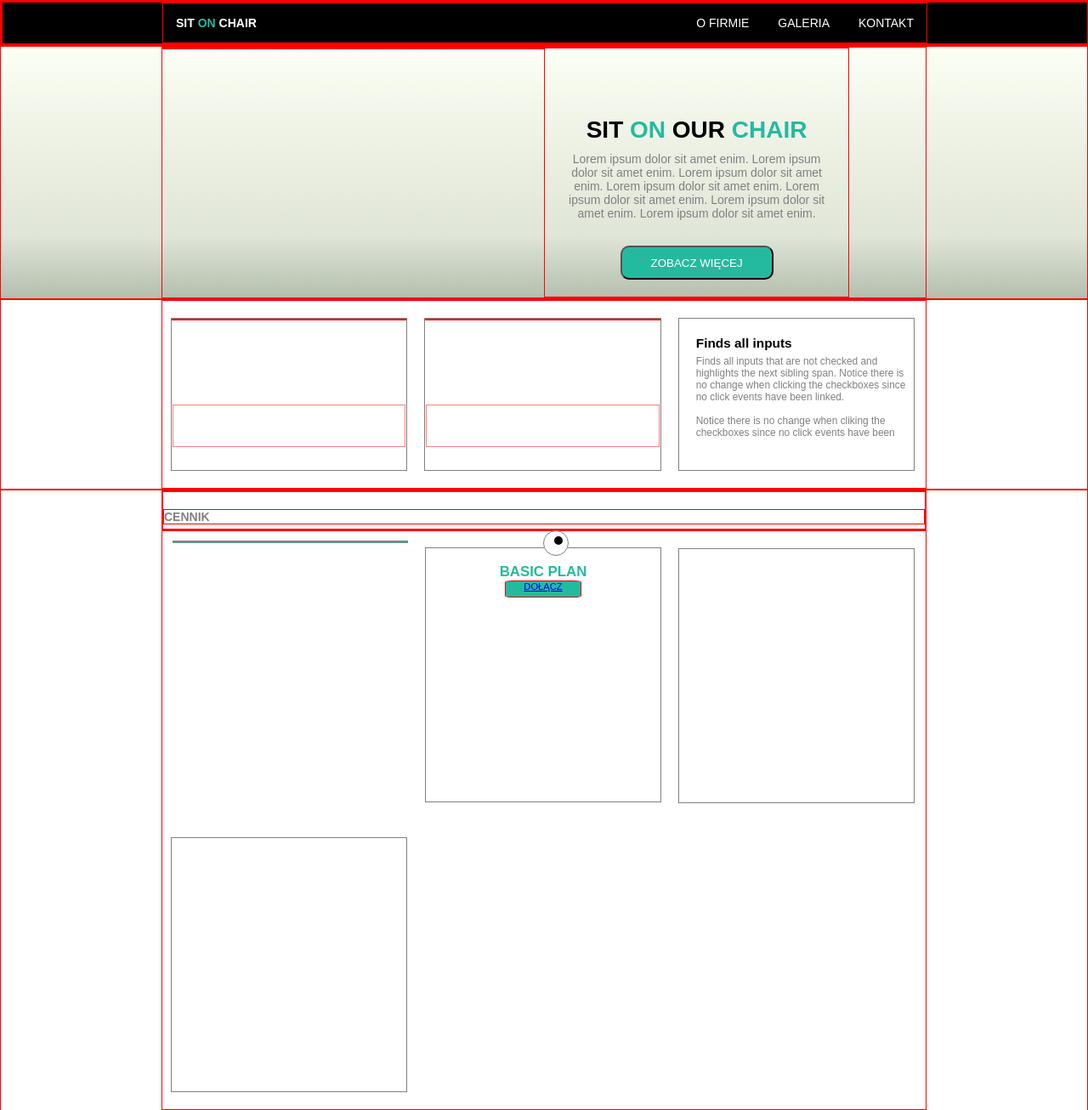
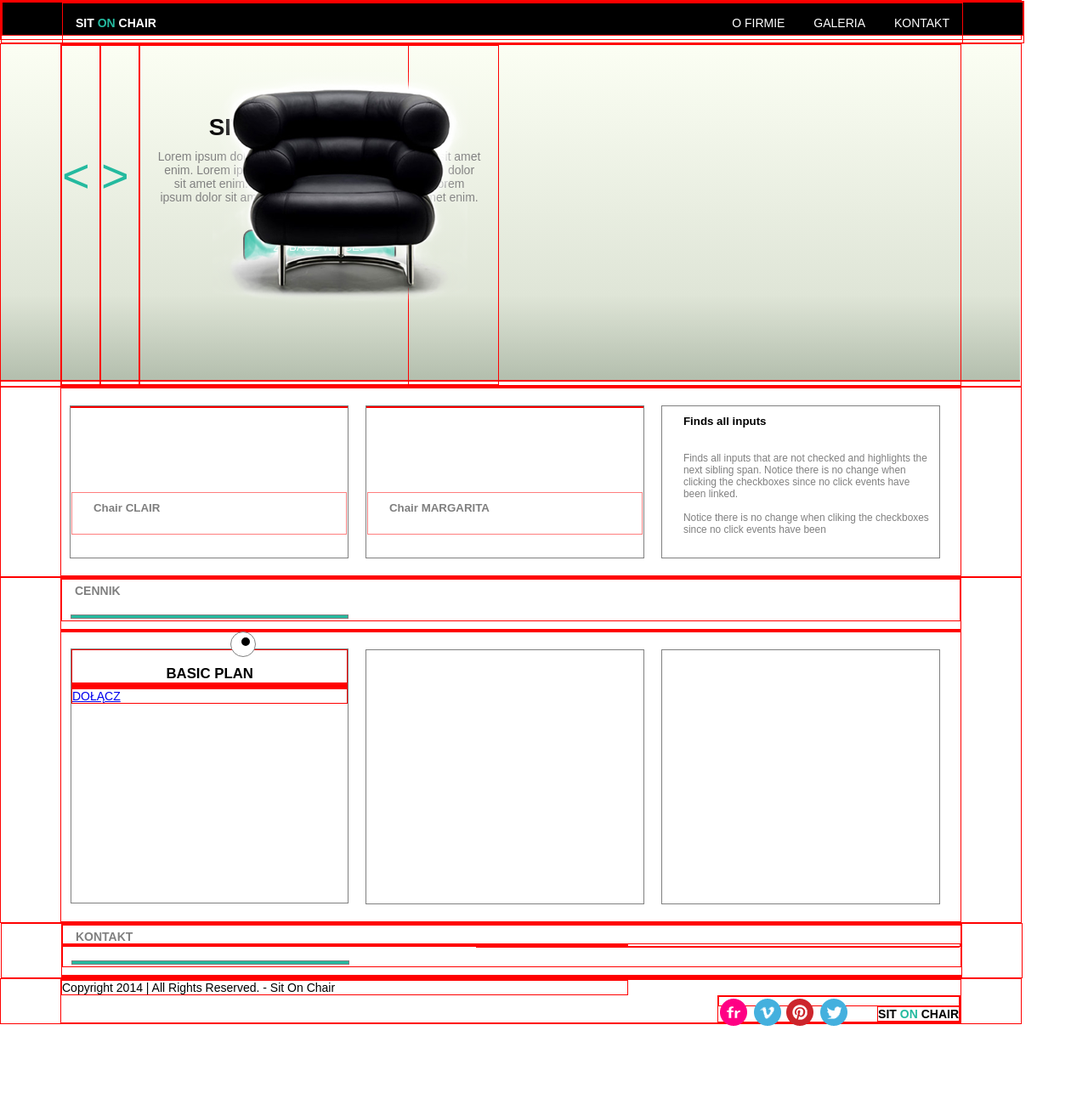
Before and after one commit to MalgorzataPawlak/Sit-on-Chair, a plain HTML site: page index.html in a window 1280 px wide. Shown: the top 1306 px of the page at 85% size. After the commit the page ends 1211 px from the top, so only its background shows below. Drawn offline with Linux system fonts and the light colour scheme.

Commit message:
Zaczęta sekcja gradient

```diff
--- a/css/style.css
+++ b/css/style.css
@@ -5,6 +5,7 @@
 body {
     font-family: Arial, sans-serif;
     font-size: 14px;
+    width: 1200px;
   }
 header {
   border: 1px solid red;
@@ -15,19 +16,35 @@ div {
   border: 1px solid red;
   box-sizing: border-box;
 }
+section, header {
+  width: 100%;
+}
 .black {
   background-color: black;
   color: white;
-  height: 50px;
+  height: 40px;
   width: 100%;
+}
+.max_width {
+  width: 1060px;
+  margin-left: 70px;
+  margin-right: 70px;
+  position: relative;
+}
+.row {
+  display: inline-block;
+  float: left;
+  margin: 0 auto;
+
+}
+
+/* header*/
+header {
+  height: 45px;
 }
 span {
   color: rgb(36, 186, 159);
 }
-.max_width {
-  width: 900px;
-  margin: 0 auto;
-  }
 h1 {
   padding: 15px;
   float: left;
@@ -49,38 +66,45 @@ li {
   display: inline-block;
   font-size: 14px;
 }
+
+/*sekcja gradient*/
 .gradient {
+  height: 400px;
   background-image: linear-gradient(#fcfff4);
   background: #fcfff4; /* Old browsers */
   background: -moz-linear-gradient(top, #fcfff4 0%, #dfe5d7 75%, #b3bead 100%); /* FF3.6-15 */
   background: -webkit-linear-gradient(top, #fcfff4 0%,#dfe5d7 75%,#b3bead 100%); /* Chrome10-25,Safari5.1-6 */
   background: linear-gradient(to bottom, #fcfff4 0%,#dfe5d7 75%,#b3bead 100%); /* W3C, IE10+, FF16+, Chrome26+, Opera12+, Safari7+ */
-  filter: progid:DXImageTransform.Microsoft.gradient( startColorstr='#fcfff4', endColorstr='#b3bead',GradientType=0 ); /* IE6-9 */
-copy);
+  filter: progid:DXImageTransform.Microsoft.gradient(startColorstr='#fcfff4', endColorstr='#b3bead',GradientType=0); /* IE6-9 */
+
+}
+.scrolling {
+  height: 400px;
+  width: 46px;
+  float: left;
+  display: inline-block;
+  font-size: 4em;
+  padding-top: 120px;
+  padding-bottom: 120px;
 }
 .lorem {
   text-align: center;
   color: gray;
   margin-bottom: 30px;
 }
-.przewijanie {
-  float: left;
-  display: inline-block;
-  height: 100%;
-  width: 10%;
-}
-.fotel {
+
+.armchair {
   float: left;
   display: inline-block;
   margin: 0 auto;
-  height: 100%;
+  height: 400px;
   width: 30%;
-  background-image: url("../images/black_chair.png");
-}
-.tekst {
+  position: absolute;
+  }
+.text {
   display: inline-block;
   margin: 0 auto;
-  height: 100%;
+  height: 400px;
   width: 40%;
   padding: 20px;
   text-align: center;
@@ -92,6 +116,9 @@ button {
   width: 180px;
   height: 40px;
   border-radius: 10px;
+}
+.over_boxes {
+  height: 50px;
 }
 .small_box {
   width: 31%;
@@ -110,7 +137,7 @@ button {
   background-size: cover;
   position: relative;
 }
-.pasek {
+.bar {
   opacity: 0.5;
   position: absolute;
   height: 50px;
@@ -126,18 +153,17 @@ button {
 .horizontal {
   height: 180px;
 }
+.pricelist {
+  height: 80px;
+}
+.clear {
+  clear:both;
+  display: block;
+}
 .max_width::after {
   clear:both;
   display: block;
   content: "";
-}
-.Clair {
-  background-image: url("/../images/box1_img.jpg");
-  background-size: cover;
-}
-.Margarita {
-  background-image: url("/../images/box2_img.jpg");
-  background-size: cover;
 }
 h3 {
   font-weight: 600;
@@ -146,14 +172,29 @@ h3 {
   margin-left: 20px;
   font-size: 1.1em;
 }
-.maly {
+.name {
+  font-size: 0.95em;
+  color: black;
+  margin-left: 20px;
+  margin-top: 5px;
+  padding: 5px;
+  font-weight: 600;
+}
+.small {
   font-size: 0.85em;
   color: grey;
   margin-left: 20px;
   margin-top: 5px;
+  padding: 5px;
+  font-weight: 200;
 }
 h4 {
   color: gray;
+  padding-left: 15px;
+  margin-top:5px;
+}
+.grey {
+  background-color: #eeeeee;
 }
 .prostokat {
   border: 4px solid black;
@@ -183,8 +224,10 @@ h4 {
   z-index: 2;
   margin: 0 auto;
 }
-.turkus {
-  color: rgb(36, 186, 159);
+.line {
+  background-color: rgb(36, 186, 159);
+  height: 5px;
+  margin-bottom: 12px;
 }
 .plan {
   font-size: 1.2em;
@@ -214,3 +257,26 @@ h4 {
   margin-bottom: 5px;
   font-size: 1,5em;
 }
+.slice {
+  width: 100%;
+}
+.left_area {
+width: 63%;
+}
+.right_area {
+width: 27%;
+float: right;
+}
+.icons {
+  height: 12px;
+  display: block;
+  height:
+}
+.sit {
+  text-align: right;
+  font-weight: 700;
+}
+.sitOn {
+  display: block;
+  float: right;
+}
--- a/index.html
+++ b/index.html
@@ -29,13 +29,15 @@
     <div class="row">
       <div class="max_width">
 
-        <div class="przewijanie">
+        <div class="scrolling">
+          <span>&lt;</span>
         </div>
 
-        <div class="fotel">
+        <div class="armchair">
+          <img src="../images/black_chair.png"/>
         </div>
 
-        <div class="tekst">
+        <div class="text">
           <h2>SIT <span> ON</span> OUR <span> CHAIR</span>
           </h2>
           <p class="lorem">Lorem ipsum dolor sit amet enim. Lorem ipsum dolor sit amet enim. Lorem ipsum dolor sit amet enim. Lorem ipsum dolor sit amet enim.
@@ -44,7 +46,8 @@
           <button type="button">ZOBACZ WIĘCEJ</button>
         </div><!--koniec tekst-->
 
-        <div class="przewijanie">
+        <div class="scrolling">
+          <span>&gt;</span>
         </div>
 
       </div> <!--koniec max_width-->
@@ -57,21 +60,24 @@
 
         <div class="small_box horizontal">
           <div class="box1">
-            <div class="pasek">
+            <div class="bar">
+              <p class="name">Chair CLAIR</p>
+
             </div>
           </div>
         </div>
 
         <div class="small_box horizontal">
           <div class="box2">
-            <div class="pasek">
+            <div class="bar">
+                <p class="name">Chair MARGARITA</p>
             </div>
           </div>
         </div>
 
         <div class="small_box horizontal">
-          <h3>Finds all inputs</h3>
-          <p class="maly">Finds all inputs that are not checked and highlights the next sibling span. Notice there is no change when clicking the checkboxes since no click events have been linked.<br><br>
+          <p class="name">Finds all inputs</p>
+          <p class="small"><br>Finds all inputs that are not checked and highlights the next sibling span. Notice there is no change when clicking the checkboxes since no click events have been linked.<br><br>
           Notice there is no change when cliking the checkboxes since no click events have been
         </div>
 
@@ -82,26 +88,40 @@
   <section class="grey">
     <div class="row">
       <div class="max_width">
-        <div class="nad_boxami">
-          <div class="cennik">
-            <h4>CENNIK</h4>
-            <div class="small_box turkusowy kreska">
-            </div>
+        <div class="over_boxes">
+          <h4>CENNIK</h4>
+          <div class="small_box line">
           </div>
         </div>
+        <div class="clear">
+        </div>
 
-        <div class="trzy_boxy">
+        <div class="three_boxes">
 
           <div class="small_box vertical">
-            <h5 class="plan turkus">BASIC PLAN</h5>
-            <div class="dolacz turkusowy">
+
+            <div class="top slice">
+              <h5 class="plan turkus">BASIC PLAN</h5>
+            </div>
+
+            <div class="circle slice">
+              <div class="kolko">
+                <div class="koleczko">
+                </div>
+              </div><!--koniec kółko-->
+            </div>
+
+            <div class="first_line slice">
+            </div>
+            <div class="second_line slice">
+            </div>
+
+            <div class="bottom slice">
               <a href="#">DOŁĄCZ
               </a>
             </div>
-            <div class="kolko">
-              <div class="koleczko"></div>
-              </div>
-            </div><!--koniec kółko-->
+            </div>
+
           </div><!--koniec small_box vertical-->
 
           <div class="small_box vertical">
@@ -119,6 +139,24 @@
     <div class="biala">
       <div class="row">
         <div class="max_width">
+
+          <div class="over_boxes">
+          <h4>KONTAKT</h4>
+          <div class="small_box line">
+          </div>
+
+          <div class="form&checkbox">
+            <div class="left_area">
+            </div>
+            <div class="right_area">
+            </div>
+            <div class="right_area">
+            </div>
+          </div>
+        </div>
+        <div class="clear">
+        </div>
+
         </div><!--koniec max_width-->
       </div><!--koniec row-->
     </div><!--koniec biala-->
@@ -128,6 +166,21 @@
   <footer>
     <div class="row">
       <div class="max_width">
+        <div class="left_area">
+          <p>Copyright 2014 | All Rights Reserved. - Sit On Chair</p>
+        </div>
+        <div class="right_area">
+          <div class="icons">
+            <img src='../images/flickr.png'/>
+            <img src='../images/vimeo.png'/>
+            <img src='../images/pinterest.png'/>
+            <img src='../images/twitter.png'/>
+          </div>
+          <div class="sitOn">
+            <p class="sit">SIT <span>ON </span> CHAIR
+          </div>
+
+        </div><!--koniec right_area-->
       </div><!--koniec max_width-->
     </div><!--koniec row-->
   </footer>
```
